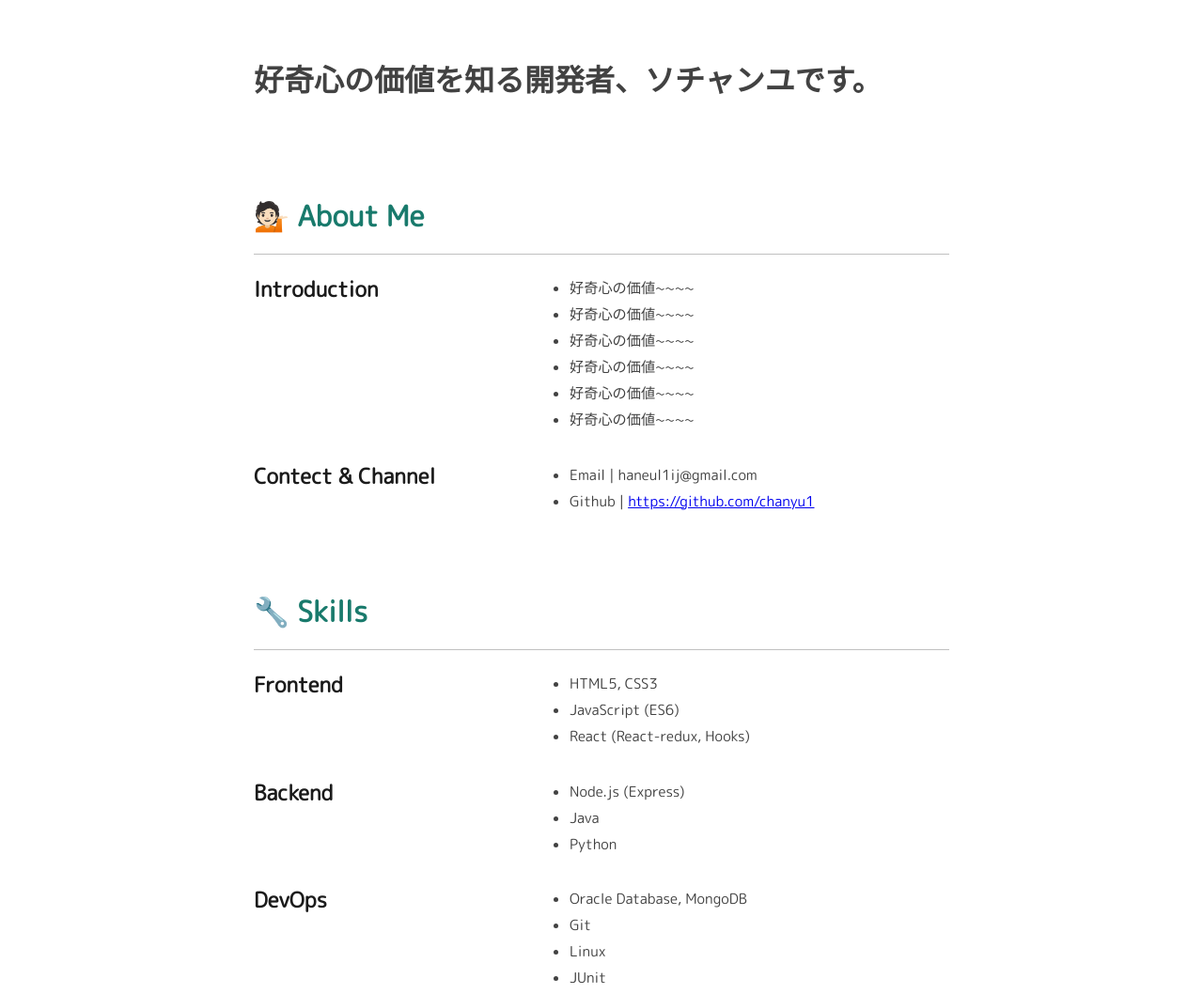
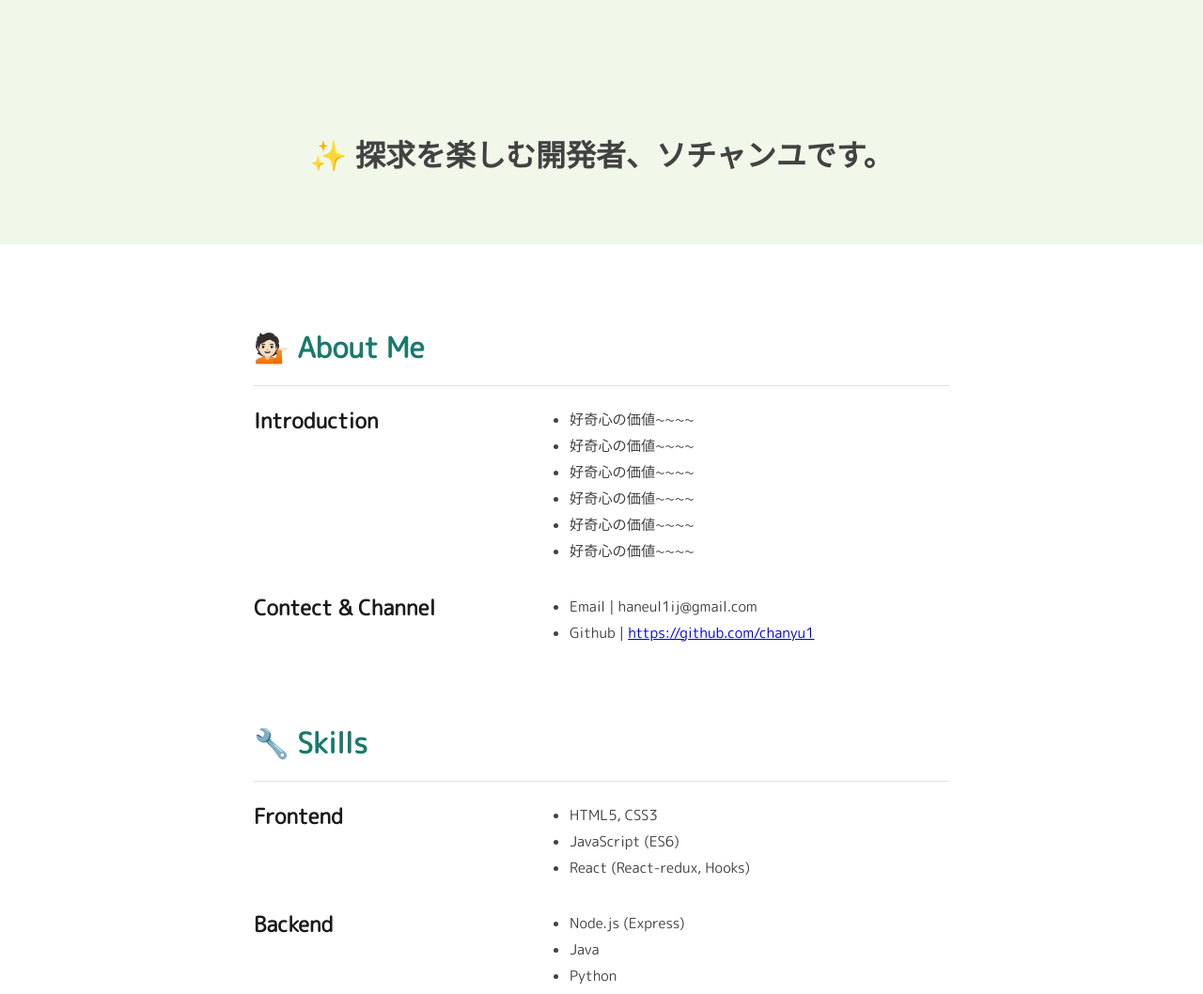
Before and after one commit to chanyu1/DvlpCY, a plain HTML site: page index.html in a window 1280 px wide. Shown: the top 1058 px of the page at 94% size. Drawn offline with Linux system fonts and the light colour scheme; a script that the page names is missing.

Commit message:
Feat: style html

```diff
--- a/css/style.css
+++ b/css/style.css
@@ -3,7 +3,8 @@
   --black-color: #1b1b1b;
   --grey-color: #424242;
   --green-color: #197a6c;
-  --silver-color: silver;
+  --banner-color: #f1f8e9;
+  --line-color: #e0e0e0;
   /* Font size */
   --font-header: 2rem;
   --font-large: 1.9rem;
@@ -15,22 +16,27 @@ body {
   font-family: "M PLUS Rounded 1c", sans-serif;
   font-size: var(--font-small);
   color: var(--grey-color);
-  line-height: 28px;
-  max-width: 740px;
-  margin: 0 auto;
-  padding: 0 50px;
+  margin: 0;
 }
 
 header {
   font-weight: bold;
   font-size: var(--font-header);
-  padding: 60px 0;
-  line-height: 50px;
-  /* background-image: url("../img/banner.jpg"); */
+  text-align: center;
+  height: 120px;
+  padding-top: 140px;
+  background-color: var(--banner-color);
+}
+
+main {
+  line-height: 28px;
+  max-width: 740px;
+  margin: 0 auto;
+  padding: 50px;
 }
 
 footer {
-  height: 80px;
+  height: 120px;
 }
 
 section {
@@ -40,7 +46,7 @@ section {
 hr {
   border: 0;
   height: 1px;
-  background-color: var(--silver-color);
+  background-color: var(--line-color);
 }
 
 section .title {
--- a/index.html
+++ b/index.html
@@ -18,9 +18,7 @@
 
   <body>
     <!-- Header -->
-    <header>
-      <div class="banner">好奇心の価値を知る開発者、ソチャンユです。</div>
-    </header>
+    <header>✨ 探求を楽しむ開発者、ソチャンユです。</header>
 
     <!-- Main contents -->
     <main>
```
Also changed, not shown: img/banner.jpg (deleted), js/main.js (deleted).
